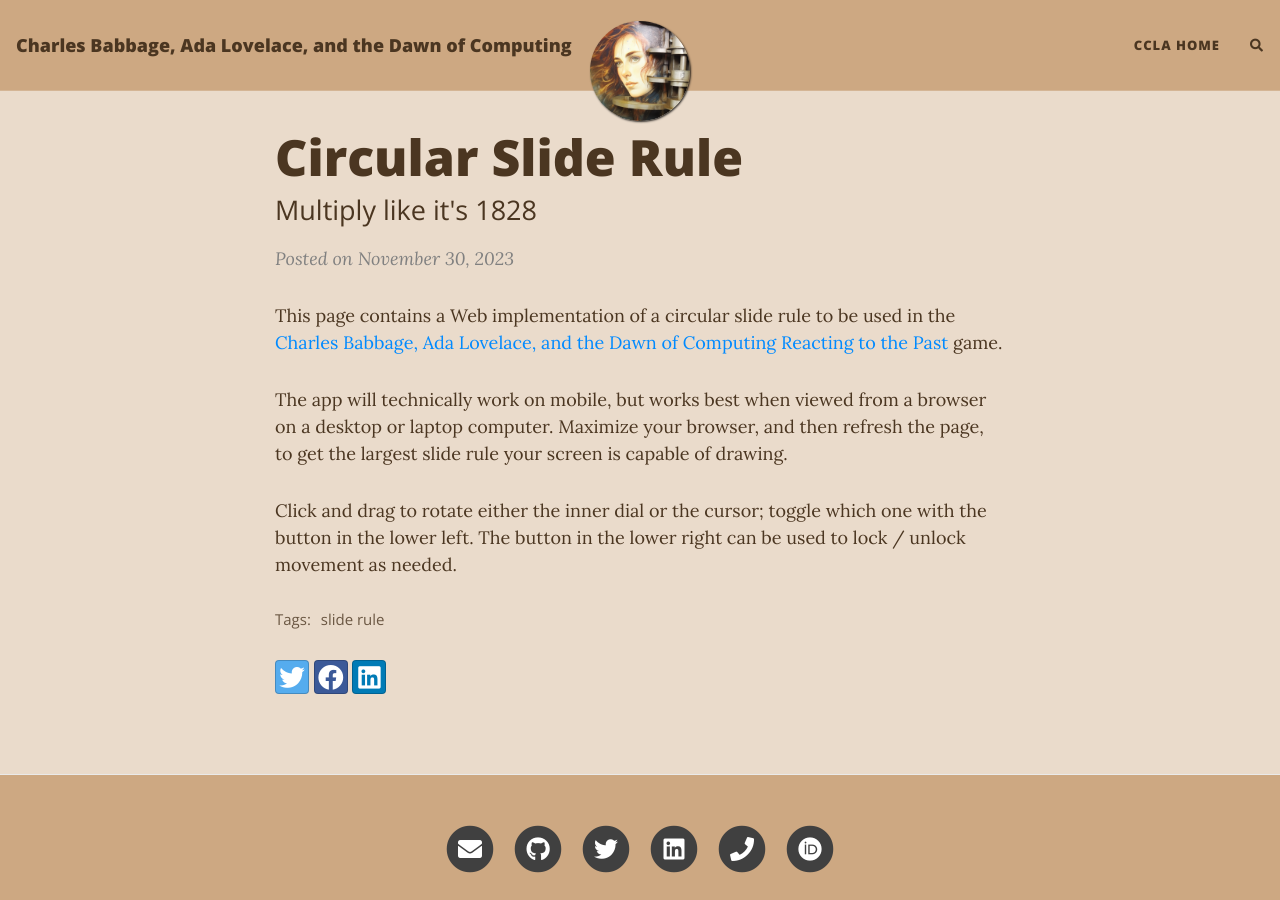
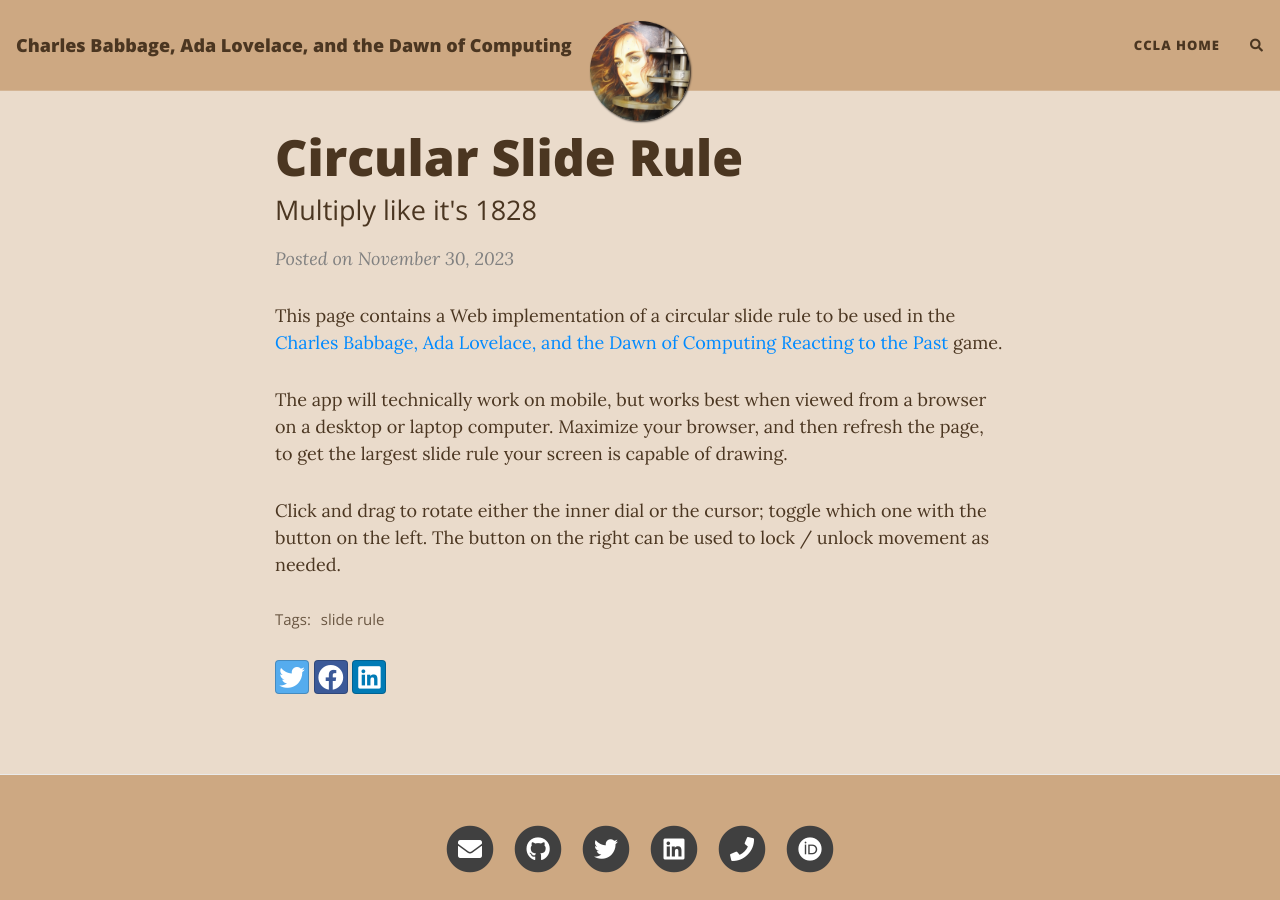
Before and after one commit to mmeysenburg/ccla-babbage, a Jekyll site: the page built from _posts/2023-11-30-slide-rule.md, in a window 1280 px wide and 900 px high. Built offline with Jekyll 4.4.1, drawn with Linux system fonts in a browser that asks for light colours; nearby versions of some CDN libraries; comment, search, counter and statistics services are not loaded.

Commit message:
updated slide rule page text re buttons

```diff
--- a/_posts/2023-11-30-slide-rule.md
+++ b/_posts/2023-11-30-slide-rule.md
@@ -10,7 +10,7 @@ This page contains a Web implementation of a circular slide rule to be used in t
 
 The app will technically work on mobile, but works best when viewed from a browser on a desktop or laptop computer. Maximize your browser, and then refresh the page, to get the largest slide rule your screen is capable of drawing.
 
-Click and drag to rotate either the inner dial or the cursor; toggle which one with the button in the lower left. The button in the lower right can be used to lock / unlock movement as needed.
+Click and drag to rotate either the inner dial or the cursor; toggle which one with the button on the left. The button on the right can be used to lock / unlock movement as needed.
 
 <script src="https://cdnjs.cloudflare.com/ajax/libs/p5.js/1.9.0/p5.js">
 </script>
```
